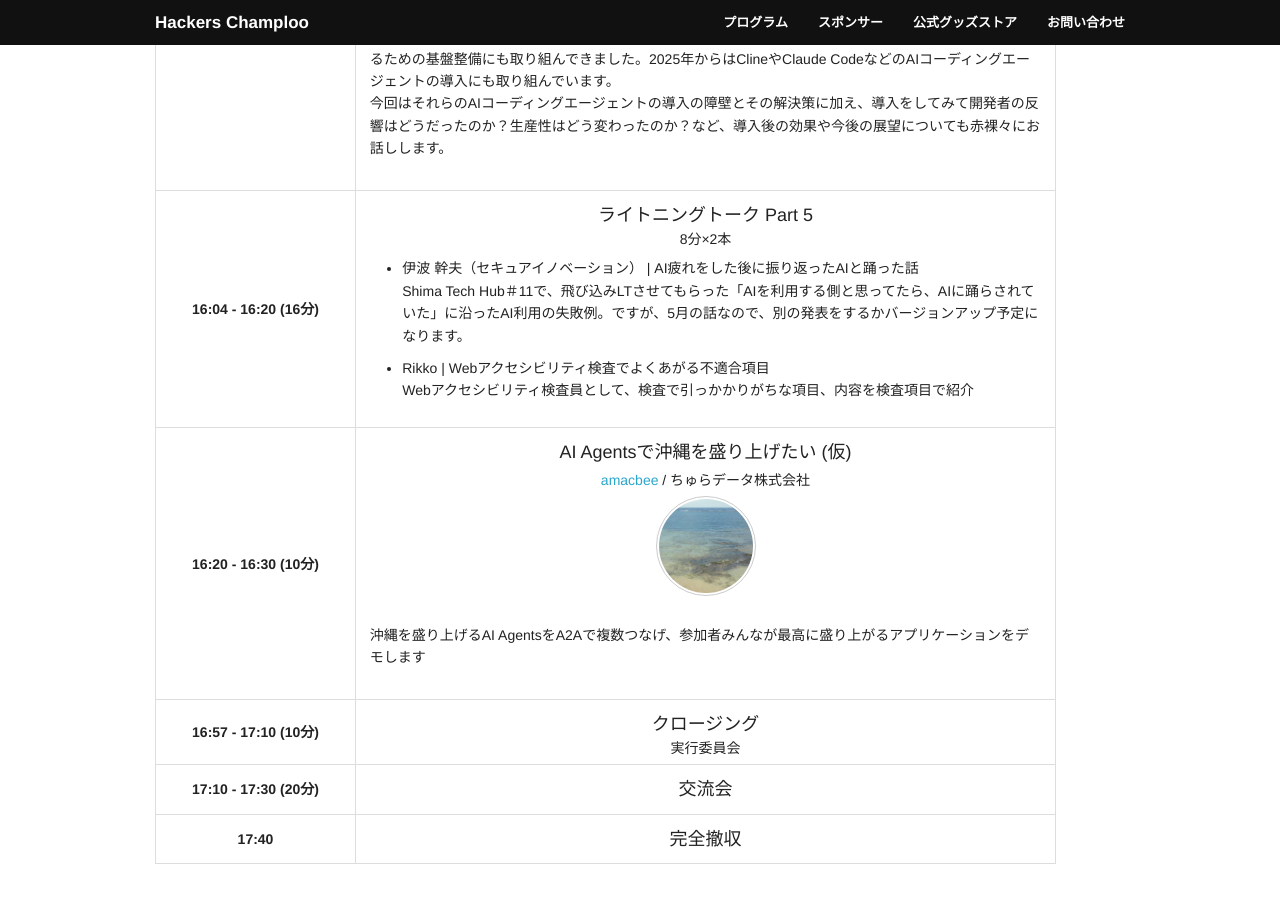
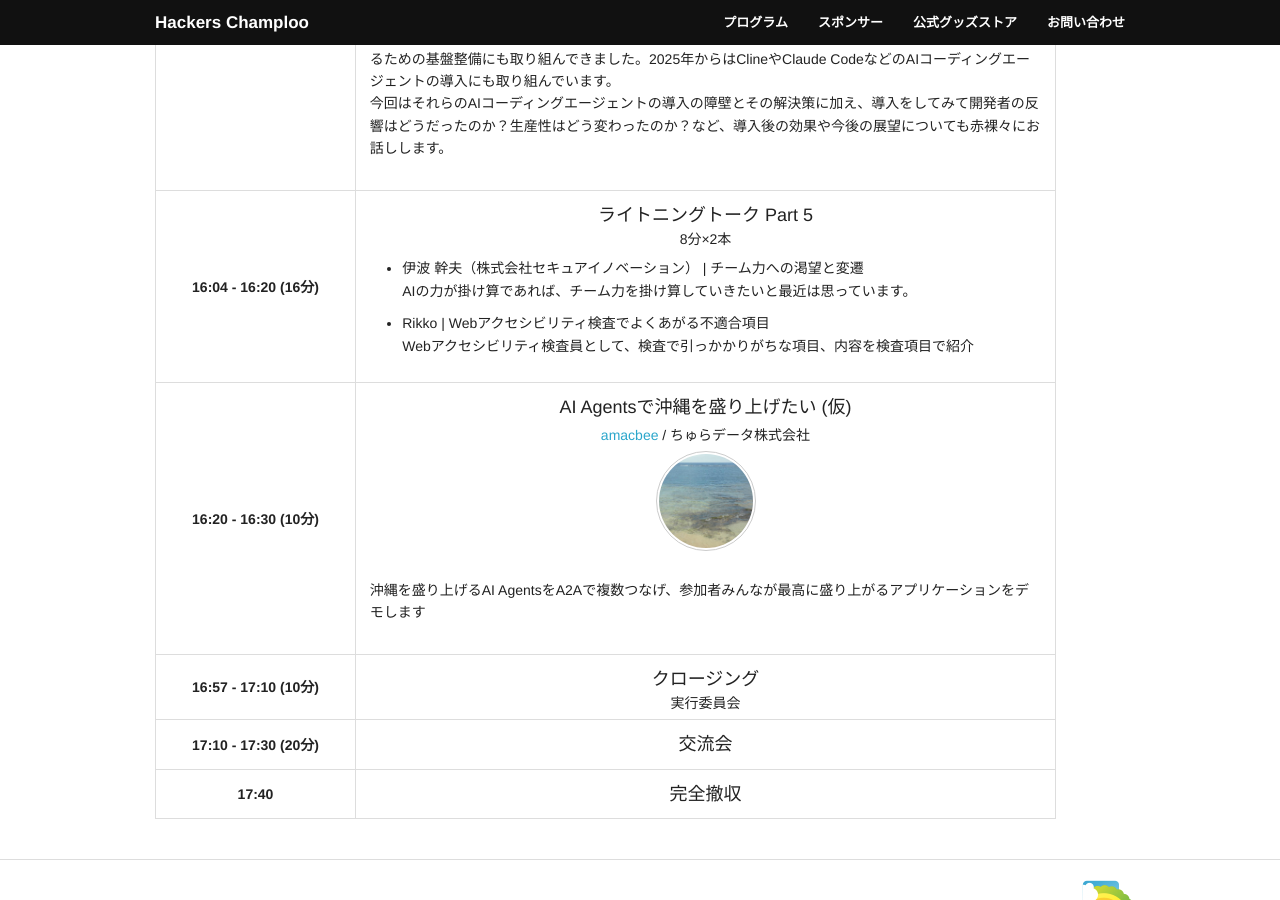
Before and after one commit to hackers-champloo/hackers-champloo.github.io, a Jekyll site: the page built from 2025/program.md, in a window 1280 px wide and 900 px high, scrolled down 5034 px. Built offline with Jekyll 4.4.1, drawn with Linux system fonts in a browser that asks for light colours; nearby versions of some CDN libraries.

Commit message:
update lt desc

```diff
--- a/2025/program.md
+++ b/2025/program.md
@@ -273,8 +273,8 @@ description: 2025年8月2日（土曜日）
         <td>
             <p class="track-title">ライトニングトーク Part 5</p>8分×2本<br />
             <ul>
-              <li>伊波 幹夫（セキュアイノベーション） | AI疲れをした後に振り返ったAIと踊った話<br>
-              Shima Tech Hub＃11で、飛び込みLTさせてもらった「AIを利用する側と思ってたら、AIに踊らされていた」に沿ったAI利用の失敗例。ですが、5月の話なので、別の発表をするかバージョンアップ予定になります。</li>
+              <li>伊波 幹夫（株式会社セキュアイノベーション） | チーム力への渇望と変遷<br>
+              AIの力が掛け算であれば、チーム力を掛け算していきたいと最近は思っています。</li>
               <li>Rikko | Webアクセシビリティ検査でよくあがる不適合項目<br>
               Webアクセシビリティ検査員として、検査で引っかかりがちな項目、内容を検査項目で紹介</li>
             </ul>
```
